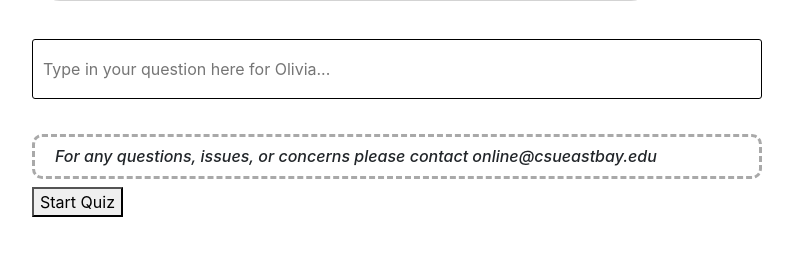
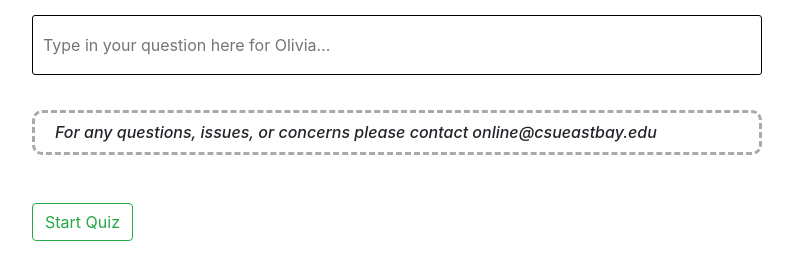
Before and after one commit to Bansari-Barot/e-learning-tool, a Flask app: template chatbot/webapp/app/templates/index.html in a window 1280 px wide. Shown: the part 306-586 px from the top of the page, without its empty margins (243-1036 px from the left). Run offline with Flask 2, Linux system fonts and the light colour scheme; the template is opened without the code that fills it, so the values that code supplies are empty; some libraries are stand-ins or nearby versions.

Commit message:
UI Fixes

```diff
--- a/chatbot/webapp/app/templates/index.html
+++ b/chatbot/webapp/app/templates/index.html
@@ -43,14 +43,14 @@
                     </form>
                 </div>
                 <h6 class="h6" tabindex="0">For any questions, issues, or concerns please contact online@csueastbay.edu</h6>
-                <form action="/test_assessment" method="POST">
+                <form action="/test_assessment" method="POST" style="padding-top:40px;">
                   <input type="text" name="email_id" hidden value={{email_id}}>
                   <input type="text" name="course_id"  hidden value={{course_id}}>
                   <input type="text" name="name" hidden value={{name}}>
                   <input type="text" name="role" hidden value={{role}}>
                   <input type="text" name="net_id" hidden value={{net_id}}>
                   <input type="text" name="course_name" hidden value={{course_name}}>
-                  <button id="submit" type="submit" formaction="/test_assessment">
+                  <button id="submit" class="btn btn-outline-success" type="submit" formaction="/test_assessment">
                     Start Quiz
                   </button>
                 </form>
```
